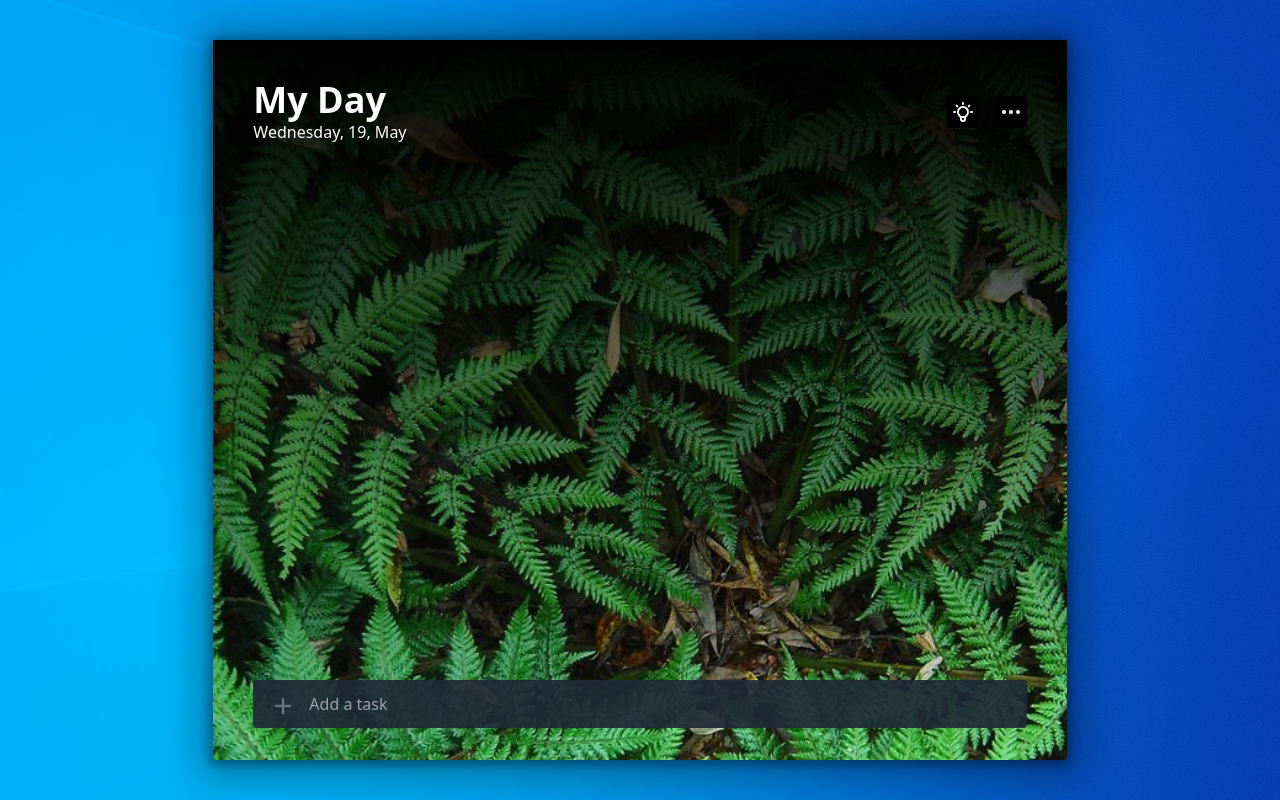
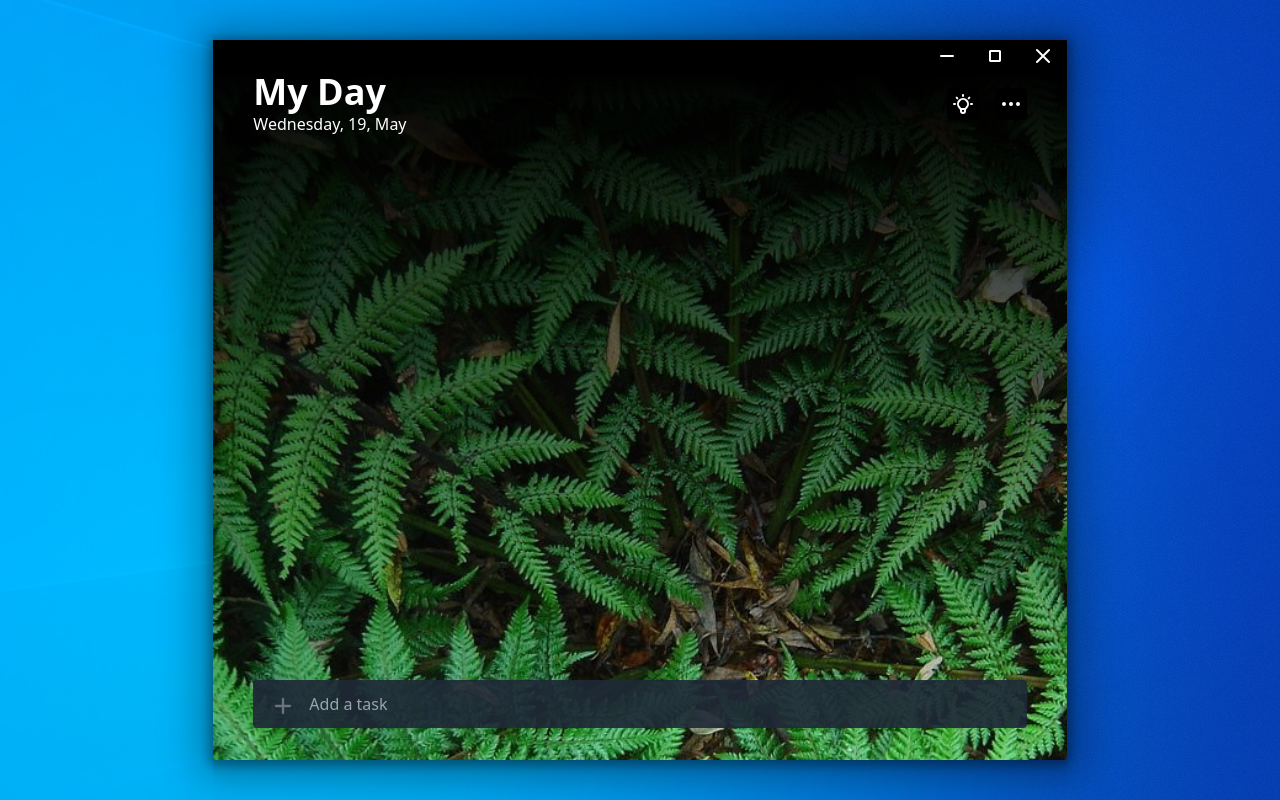
Before and after one commit to Stewart86/UI-challenge-ms-todo, a React (Create React App) app: page / in a window 1280 px wide. Built offline with nearby package versions, Linux system fonts and the light colour scheme.

Commit message:
add windows frame

```diff
--- a/src/components/AddTask.jsx
+++ b/src/components/AddTask.jsx
@@ -26,7 +26,7 @@ export const AddTask = () => {
   }
 
   return (
-    <div className='flex flex-row justify-center items-center bg-gray-800 rounded mx-10 mb-8 p-2 h-12 text-gray-500 bg-opacity-90 hover:bg-gray-900 hover:bg-opacity-70'>
+    <div className='flex flex-row justify-center items-center bg-gray-800 rounded mx-10 mb-16 p-2 h-12 text-gray-500 bg-opacity-90 hover:bg-gray-900 hover:bg-opacity-70'>
       <span
         className={`w-6 h-6 mr-4 ml-2 ${
           onFocus && "border-2 rounded-full border-gray-600"
--- a/src/components/MyDay.jsx
+++ b/src/components/MyDay.jsx
@@ -4,12 +4,12 @@ export const MyDay = () => {
   return (
     <div className='flex flex-row items-center justify-between'>
       <div className='flex flex-col'>
-        <h1 className='text-4xl text-white font-semibold ml-10 mt-10'>
+        <h1 className='text-4xl text-white font-semibold ml-10'>
           My Day
         </h1>
         <h2 className='text-base text-white mx-10'>{todayDate()}</h2>
       </div>
-      <div className='flex flex-row  mr-10 mt-10 space-x-4'>
+      <div className='flex flex-row  mr-10 space-x-4'>
         <div className='bg-black rounded hover:bg-gray-900'>
           <svg
             xmlns='http://www.w3.org/2000/svg'
--- a/src/containers/Todo.jsx
+++ b/src/containers/Todo.jsx
@@ -12,6 +12,56 @@ export const Todo = () => {
         boxShadow:
           "0px 2px 40px 15px rgba(0,0,0,0.3),0px 2px 10px 4px rgba(0,0,0,0.3)",
       }}>
+      <div className='h-8 bg-black flex flex-row justify-end'>
+        <div className='h-8 w-12 flex justify-center items-center text-white hover:bg-gray-600'>
+          <svg
+            xmlns='http://www.w3.org/2000/svg'
+            className='h-6 w-6'
+            fill='none'
+            viewBox='0 0 24 24'
+            stroke='currentColor'>
+            <path
+              strokeLinecap='round'
+              strokeLinejoin='round'
+              strokeWidth={2}
+              d='M18 12H6'
+            />
+          </svg>
+        </div>
+        <div className='h-8 w-12 flex justify-center items-center text-white hover:bg-gray-600'>
+          <svg
+            xmlns='http://www.w3.org/2000/svg'
+            className='h-6 w-6'
+            fill='none'
+            viewBox='0 0 24 24'
+            stroke='currentColor'>
+            <rect
+              strokeLinecap='bevel'
+              strokeLinejoin='bevel'
+              strokeWidth={2}
+              x='7'
+              y='7'
+              width='10'
+              height='10'
+            />
+          </svg>
+        </div>
+        <div className='h-8 w-12 flex justify-center items-center text-white hover:bg-red-600'>
+          <svg
+            xmlns='http://www.w3.org/2000/svg'
+            className='h-6 w-6'
+            fill='none'
+            viewBox='0 0 24 24'
+            stroke='currentColor'>
+            <path
+              strokeLinecap='round'
+              strokeLinejoin='round'
+              strokeWidth={2}
+              d='M6 18L18 6M6 6l12 12'
+            />
+          </svg>
+        </div>
+      </div>
       <div className='flex flex-col bg-gradient-to-b from-black to-transparent bg-opacity-40 justify-between h-full'>
         <div className='flex flex-col flex-start h-5/6 overflow-auto'>
           <MyDay />
```
